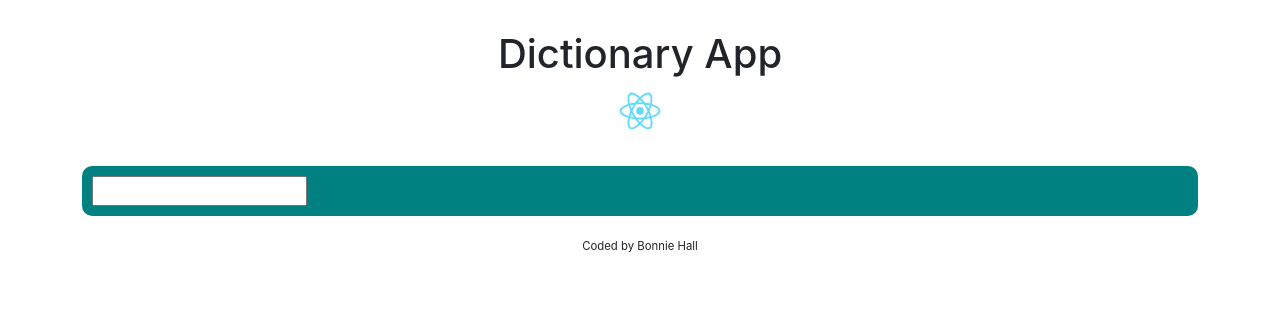
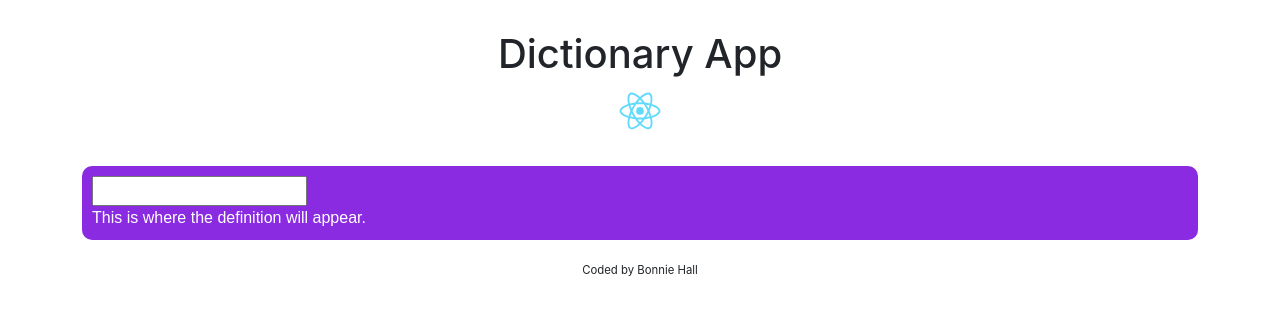
Before and after one commit to Bhall2023/dictionary-project, a React (Create React App) app: page / in a window 1280 px wide. Shown: the top 314 px of the page. Built offline with nearby package versions, Linux system fonts and the light colour scheme.

Commit message:
rendered word meanings

```diff
--- a/src/Dictionary.css
+++ b/src/Dictionary.css
@@ -1,9 +1,9 @@
 .Dictionary {
   margin-top: 10px;
-  background-color: teal;
+  background-color: blueviolet;
   padding: 10px;
     border-radius: 10px;
-    color: black;
+    color: white;
     font-family: Arial, sans-serif;
 
 }
--- a/src/Dictionary.js
+++ b/src/Dictionary.js
@@ -1,17 +1,22 @@
 import React, { useState } from "react";
 import axios from "axios";
+import Results from "./Results";
 import "./Dictionary.css";
 
 export default function Dictionary() {
     let [keyword, setKeyword] = useState("");
+    let [results, setResults] = useState(null);
 
     function handleResponse(response) {
-    console.log(response.data[0]);
-     }
+        console.log(response.data[0]);
+        setResults(response.data[0]);
+    }
 
     function search(event) {
     event.preventDefault();
+
     alert(`Searching for "${keyword}"...`);
+
     //documentation: https://dictionaryapi.dev/
     let apiUrl = `https://api.dictionaryapi.dev/api/v2/entries/en/${keyword}`;
     axios.get(apiUrl).then(handleResponse);
@@ -20,11 +25,14 @@ export default function Dictionary() {
     function handleKeywordChange(event) {
     setKeyword(event.target.value);
     }
+
     return (
       <div className="Dictionary">
         <form onSubmit={search}>
             <input type="search" onChange={handleKeywordChange} />
         </form>
+        {keyword}
+        <Results results={results} />
       </div>
     );
 }
--- /dev/null
+++ b/src/Results.js
@@ -0,0 +1,30 @@
+import React from "react";
+
+export default function Results(props) {
+    if (!props.results || props.results.length === 0) {
+    return (
+        <div className="Results" >This is where the definition will appear.</div>
+    );
+    } else {
+    return (
+        <div className="Results">
+            <h2>{props.results.word}</h2>
+            {props.results.meanings.map(function(meaning, index) {
+                return (
+                    <div key={index}>
+                        <h3>{meaning.partOfSpeech}</h3>
+                        {meaning.definitions.map(function(definition, defIndex) {
+                            return (
+                                <div key={defIndex}>
+                                    <p>{definition.definition}</p>
+                                    {definition.example && <p><em>Example: {definition.example}</em></p>}
+                                </div>
+                            );
+                        })}
+                    </div>
+                );
+            })}
+        </div>
+    );
+    }
+}
```
